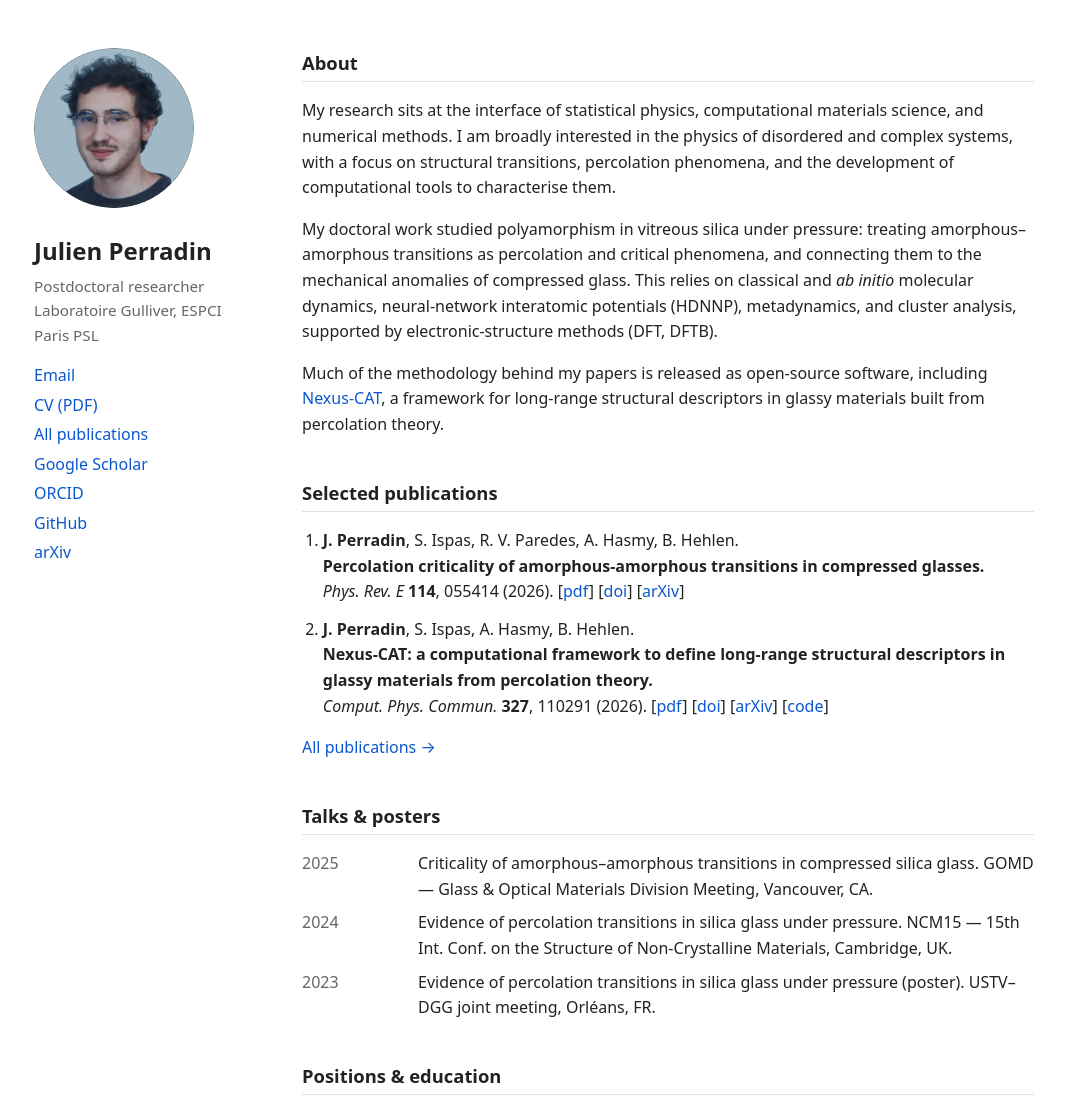
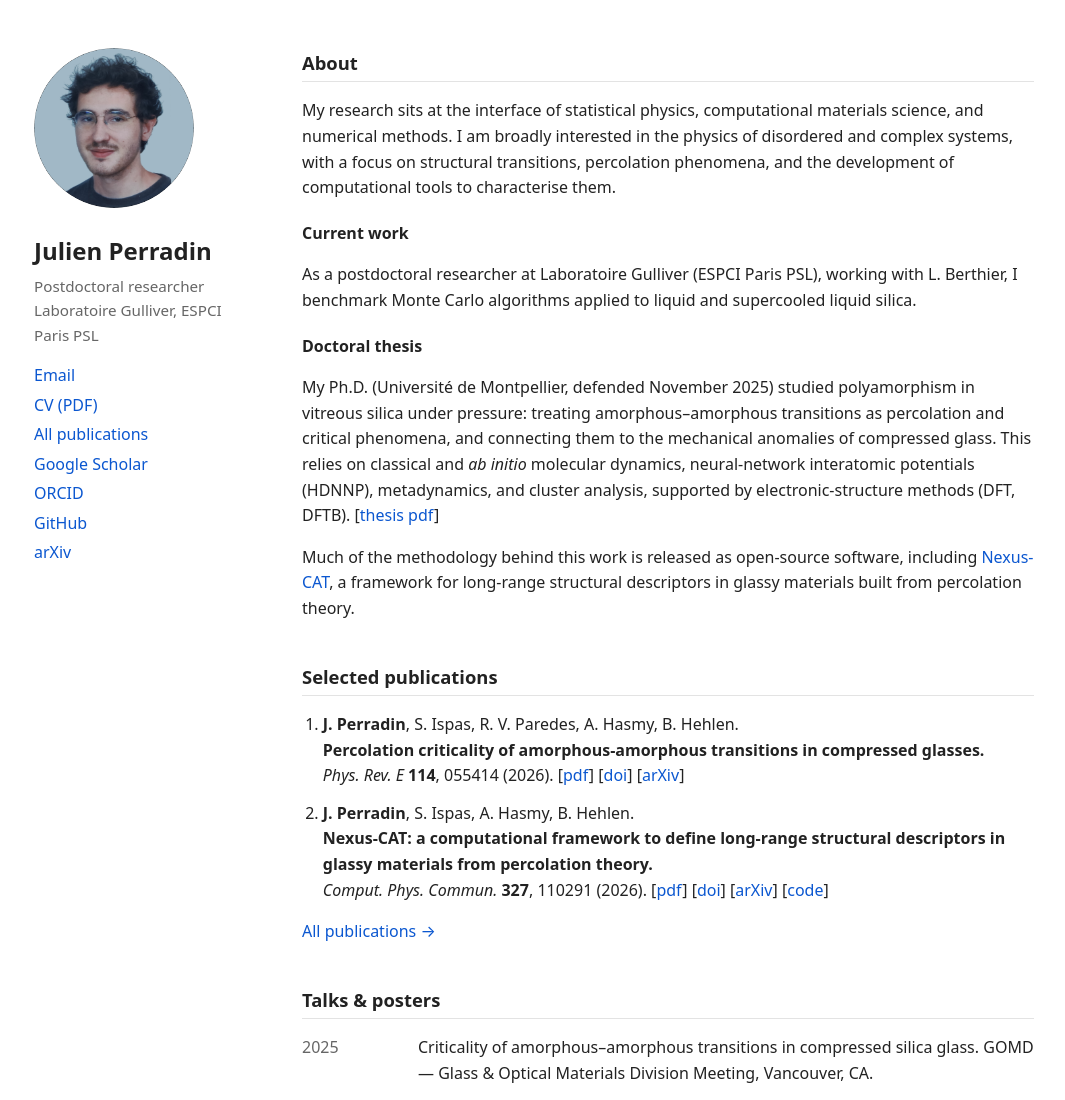
Before and after one commit to jperradin/jperradin.github.io, a plain HTML site: page index.html in a window 1280 px wide. Shown: the top 1100 px of the page, without its empty margins (106-1171 px from the left). Drawn offline with Linux system fonts and the light colour scheme.

Commit message:
content: split About into current work and doctoral thesis

```diff
--- a/index.html
+++ b/index.html
@@ -34,12 +34,19 @@
   and numerical methods. I am broadly interested in the physics of disordered and complex systems,
   with a focus on structural transitions, percolation phenomena, and the development of
   computational tools to characterise them.</p>
-  <p>My doctoral work studied polyamorphism in vitreous silica under pressure: treating
-  amorphous–amorphous transitions as percolation and critical phenomena, and connecting them to
-  the mechanical anomalies of compressed glass. This relies on classical and <i>ab initio</i>
-  molecular dynamics, neural-network interatomic potentials (HDNNP), metadynamics, and cluster
-  analysis, supported by electronic-structure methods (DFT, DFTB).</p>
-  <p>Much of the methodology behind my papers is released as open-source software, including
+
+  <h3>Current work</h3>
+  <p>As a postdoctoral researcher at Laboratoire Gulliver (ESPCI Paris PSL), working with L. Berthier,
+  I benchmark Monte Carlo algorithms applied to liquid and supercooled liquid silica.</p>
+
+  <h3>Doctoral thesis</h3>
+  <p>My Ph.D. (Université de Montpellier, defended November 2025) studied polyamorphism in vitreous
+  silica under pressure: treating amorphous–amorphous transitions as percolation and critical
+  phenomena, and connecting them to the mechanical anomalies of compressed glass. This relies on
+  classical and <i>ab initio</i> molecular dynamics, neural-network interatomic potentials (HDNNP),
+  metadynamics, and cluster analysis, supported by electronic-structure methods (DFT, DFTB).
+  [<a href="files/perradin-2025-phd-thesis.pdf">thesis pdf</a>]</p>
+  <p>Much of the methodology behind this work is released as open-source software, including
   <a href="https://github.com/jperradin/nexus">Nexus-CAT</a>, a framework for long-range
   structural descriptors in glassy materials built from percolation theory.</p>
 </section>
```
